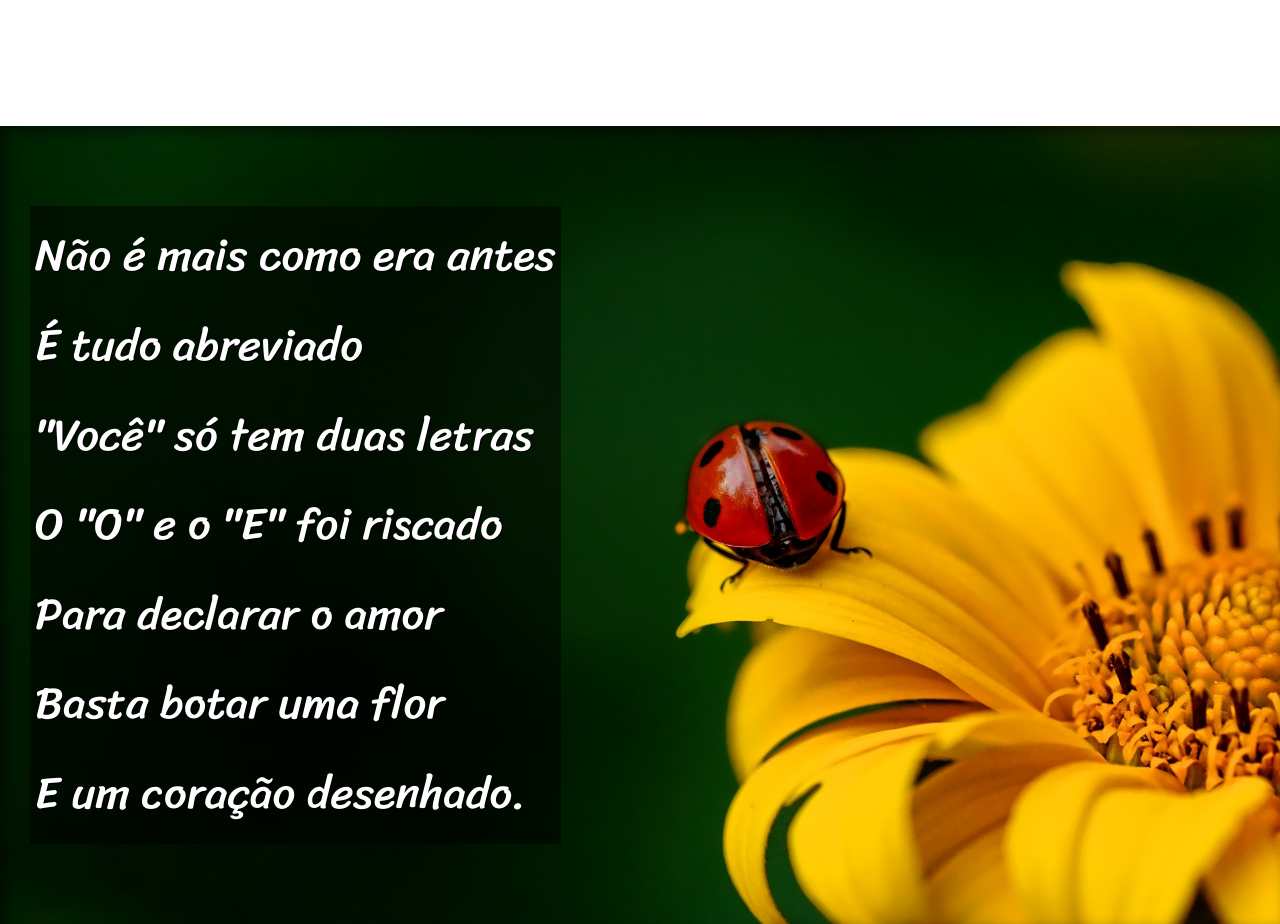
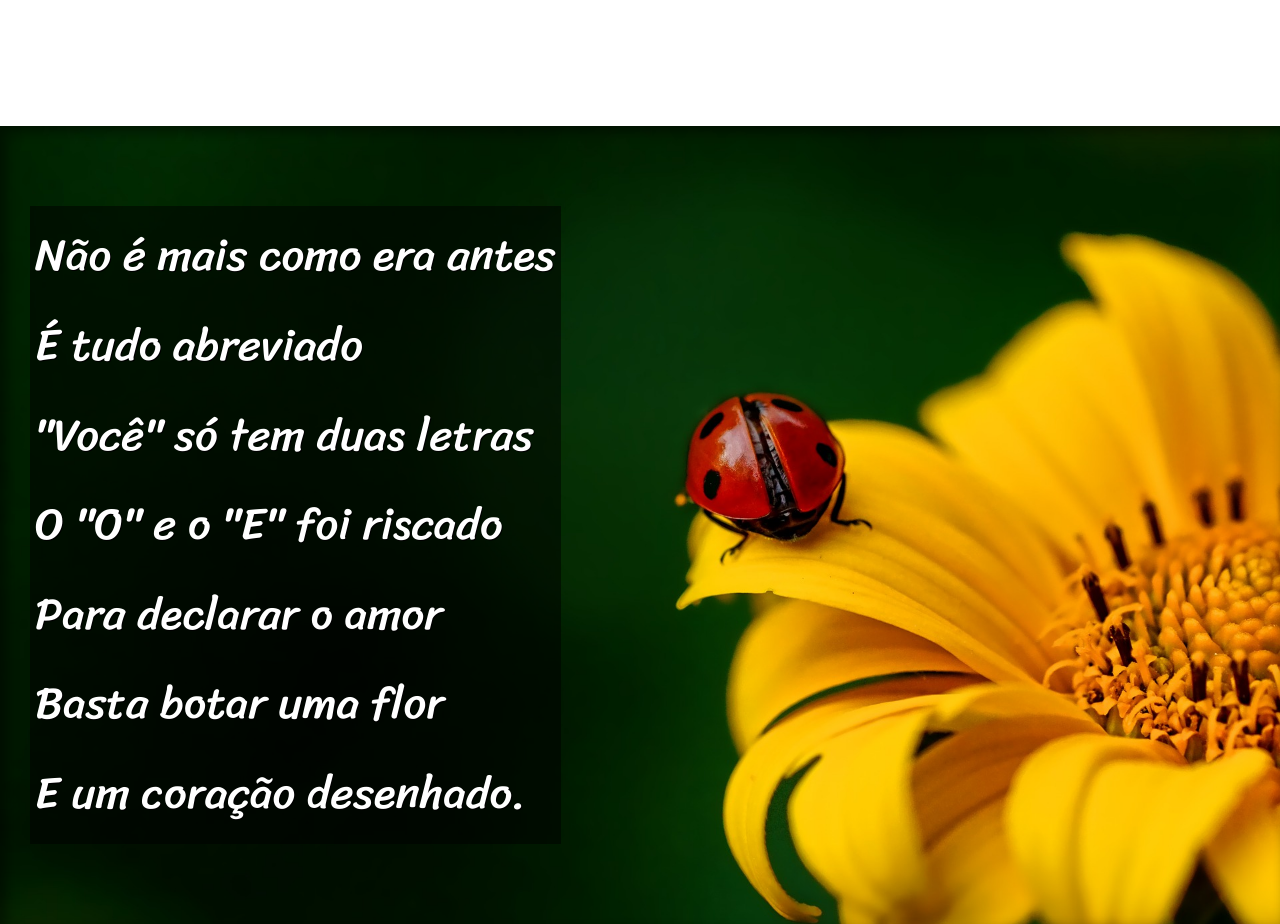
Before and after one commit to felipecarneirooo/projeto-cordel, a plain HTML site: page index.html in a window 1280 px wide. Shown: the part 1100-2024 px from the top of the page. Drawn offline with Linux system fonts and the light colour scheme.

Commit message:
atualização da imagem para visualização no celular

```diff
--- a/estilo/style.css
+++ b/estilo/style.css
@@ -83,7 +83,7 @@ section.imagem > p {
 
 section#img01 {
     background-image: url('../imagens/background001.jpg');
-    background-size: cover;
+    background-position: center;
 
 }
 
```
